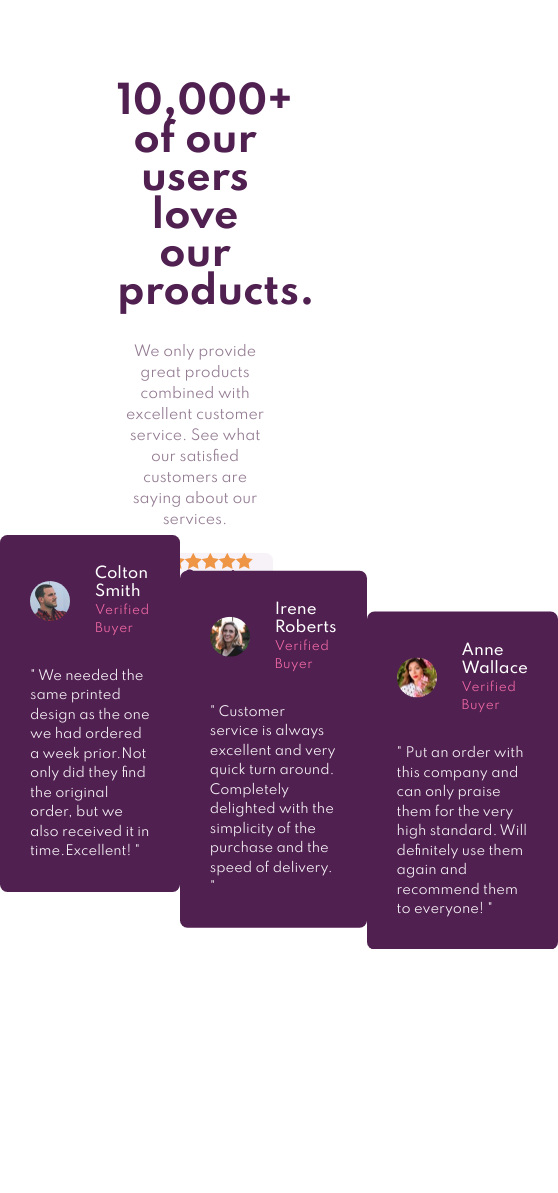
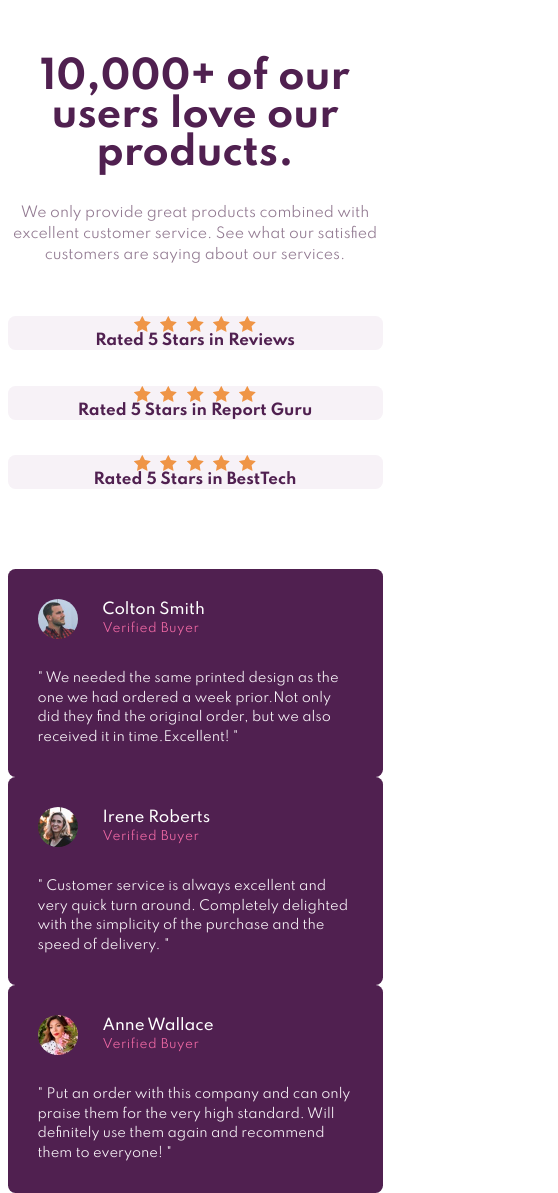
Before and after one commit to PA-frontend-mentor/challenge-05, a plain HTML site: page index.html in a window 390 px wide. Shown: the whole page, 558 px wide, since content can reach past the window. Before the commit the page ends 949 px from the top, so only its background shows below. Drawn offline with Linux system fonts and the light colour scheme.

Commit message:
[ADD] mobile version

```diff
--- a/style.scss
+++ b/style.scss
@@ -23,6 +23,7 @@ body {
   display: flex;
   justify-content: center;
   align-items: center;
+  overflow-x: hidden;
 }
 
 main {
@@ -149,17 +150,23 @@ main {
 }
 
 @media only screen and (max-width: 1125px) {
+  body {
+    height: max-content;
+    min-height: 100vh;
+  }
+
   main {
-    height: 80vh;
-    min-height: 80vh;
     justify-content: flex-start;
+    padding: 7vh;
+
     .top-section {
       flex-direction: column;
       align-items: center;
-      height: 60%;
+      min-height: 465px;
 
       .product-breif {
         text-align: center;
+        min-width: 375px;
 
         h1 {
           font-size: 38px;
@@ -174,6 +181,8 @@ main {
       .product-rating {
         justify-content: space-evenly;
         width: 40%;
+        min-width: 375px;
+        height: 0;
 
         .rating-wrapper {
           width: 100%;
@@ -197,5 +206,23 @@ main {
         }
       }
     }
+
+    .bottom-section {
+      flex-direction: column;
+      height: 65vh;
+
+      .review-wrapper {
+        min-width: 375px;
+        // margin-bottom: 20px;
+
+        &:nth-child(2) {
+          transform: none;
+        }
+
+        &:nth-child(3) {
+          transform: none;
+        }
+      }
+    }
   }
 }
```
Also changed, not shown: style.css, 1 other file.
